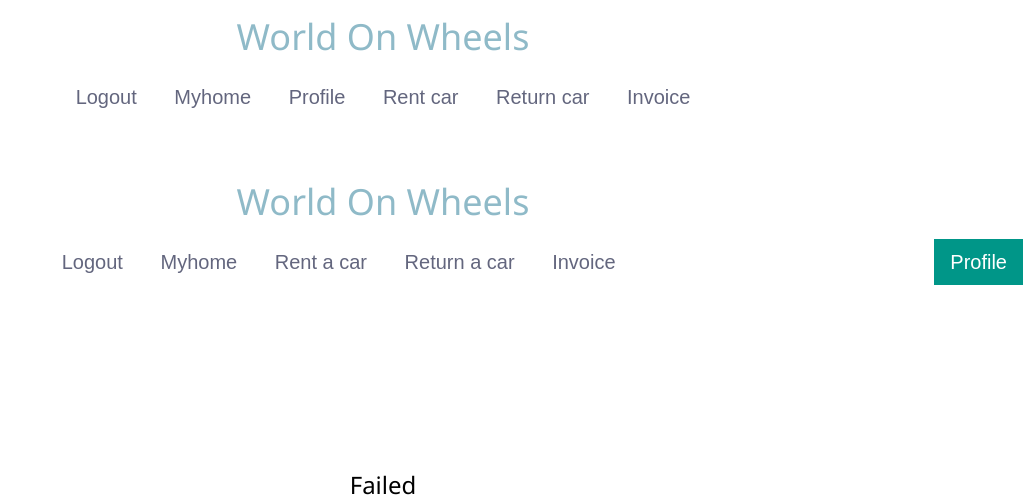
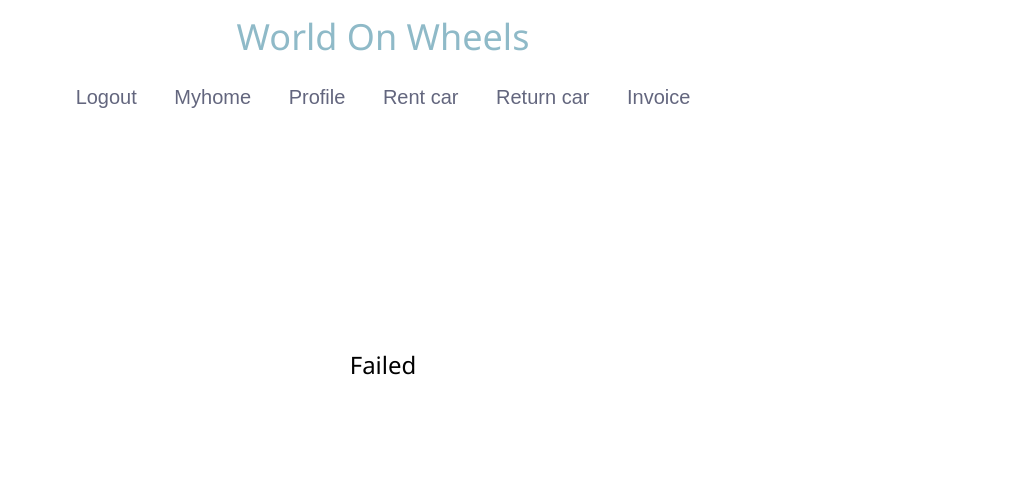
Before and after one commit to ningzhy3/Car-Rental-application, a Django app: page /customer_portal/invoice_failed/ in a window 1280 px wide. Shown: the top 500 px of the page, without its empty margins (257-1280 px from the left). Run offline with Django 3.2, Linux system fonts and the light colour scheme; the visitor is signed in with stand-in values (Sample User, id 1); some libraries are stand-ins or nearby versions.

Commit message:
Update invoice_failed.html

```diff
--- a/WOW/customer_portal/templates/customer/invoice_failed.html
+++ b/WOW/customer_portal/templates/customer/invoice_failed.html
@@ -12,7 +12,7 @@
   }
 </style>
 
-<div class="page-header">
+<!-- <div class="page-header">
   <h1>World On Wheels</h1>
 </div>
 <div class="w3-center" style="color:#63667e;font-size:20px">
@@ -22,7 +22,7 @@
   <a class="w3-bar-item w3-btn w3-center" href="/customer_portal/return/">Return a car</a>
   <a class="w3-bar-item w3-btn w3-center" href="/customer_portal/invoice/">Invoice</a>
   <a class="w3-bar-item w3-btn w3-teal w3-right" href="/customer_portal/profile/">Profile</a>
-</div>
+</div> -->
 
 
 
```
